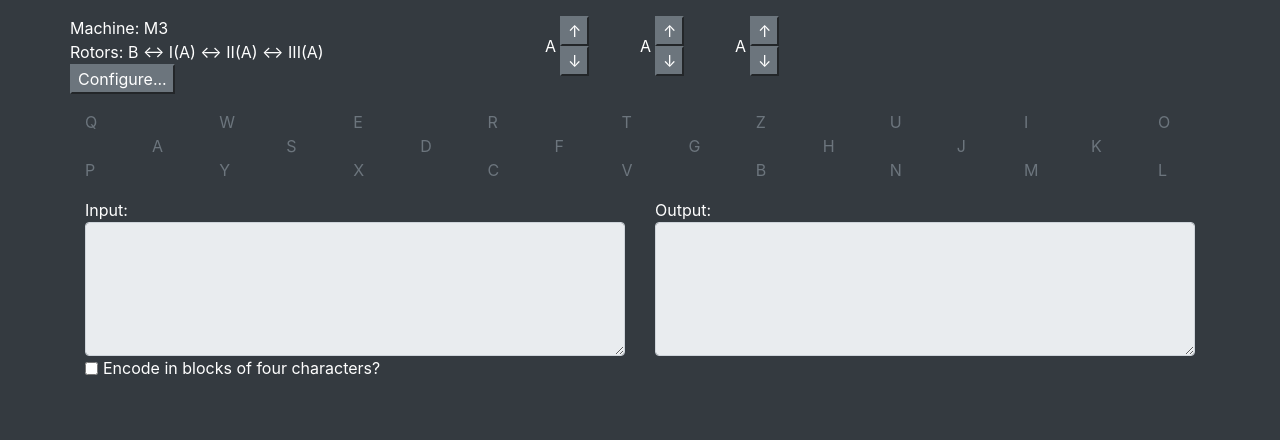
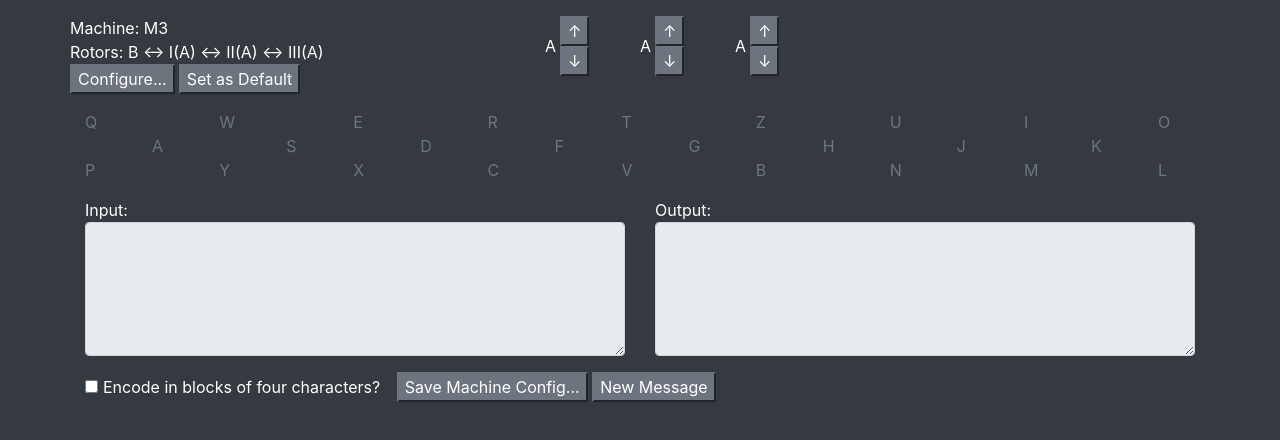
Before and after one commit to LarryTubbs/enigma, a plain HTML site: page index.html in a window 1280 px wide. Drawn offline with nearby package versions, Linux system fonts and the light colour scheme.

Commit message:
added new message and save rotor pos support

```diff
--- a/index.html
+++ b/index.html
@@ -15,6 +15,7 @@
                                       new Rotor('I', enigma.arrRotors[1], 1, 1, enigma.arrKnockpoints[1]),
                                       null,
                                       new Plugboard([]));
+            var defaultRotorPositions = [1,1,1];
             var lastLetter = '';
             var letterCount = 0;
             var encoding = true;
@@ -201,7 +202,39 @@
                 $("#btnConfigMachine").prop("disabled", false);
                 updateMachineInfo();
                 encoding = true;
-            }
+            };
+
+            function saveDefaults() {
+                defaultRotorPositions = [];
+                if (machine.zRotor) {
+                    defaultRotorPositions.push(machine.zRotor.position);
+                };
+                defaultRotorPositions.push(machine.lRotor.position);
+                defaultRotorPositions.push(machine.mRotor.position);
+                defaultRotorPositions.push(machine.rRotor.position);
+                alert("config saved");
+            };
+
+            function restoreDefaults() {
+                var pos = 0;
+                if (machine.zRotor) {
+                    machine.zRotor.position = defaultRotorPositions[pos++];
+                };
+                machine.lRotor.position = defaultRotorPositions[pos++]
+                machine.mRotor.position = defaultRotorPositions[pos++]
+                machine.rRotor.position = defaultRotorPositions[pos++]
+                updateMachineInfo();
+                updateRotorDisplay();
+                $("#inputText").html("");
+                $("#cypherText").html("");
+                lastLetter = "";
+            };
+
+            function saveMachineConfigAs() {
+                // todo: implement this
+                alert("not yet implemented");
+            };
+
 
             function validateRotors(machineType) {
                 var rotors = [];
@@ -237,6 +270,7 @@
                     </div>
                     <div class="row">
                         <button id="btnConfigMachine" class="btn-secondary" onclick="configureMachine()">Configure...</button>
+                        <button id="btnSetDefaultConfig" class="btn-secondary ml-1" onclick="saveDefaults()">Set as Default</button>
                     </div>
                 </div>
                 <div id="zRotorCol" name="zRotorCol" class="col-1">
@@ -588,12 +622,14 @@
                     <textarea class="form-control readonly-plaintext" id="cypherText" name="cypherText" rows="5" readonly></textarea>
                 </div>
             </div>
-            <div class="row">
+            <div class="row mt-3">
                 <div class="col">
                     <div class="form-check form-check-inline">
                         <input class="form-check-input" type="checkbox" id="blockEncode" value="1">
                         <label class="form-check-label text-white" for="inlineCheckbox1">Encode in blocks of four characters?</label>
                     </div>
+                    <button class="btn-secondary" onclick="saveMachineConfigAs()">Save Machine Config...</button>
+                    <button class="btn-secondary" onclick="restoreDefaults()">New Message</button>
                 </div>
             </div>
         </div>
```
